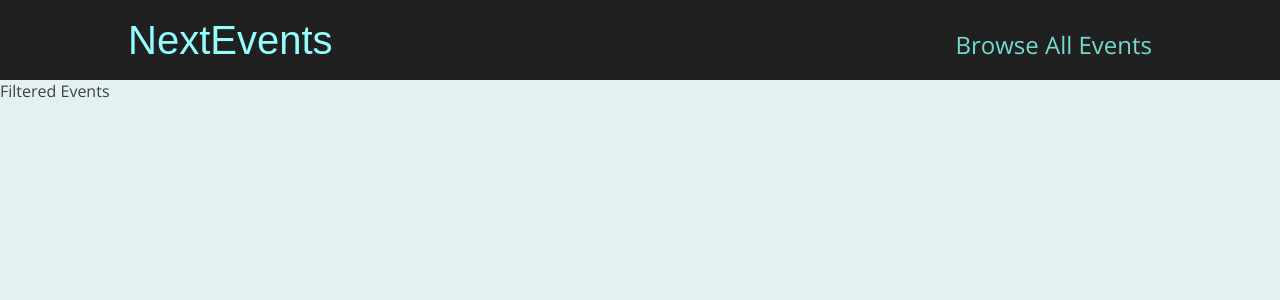
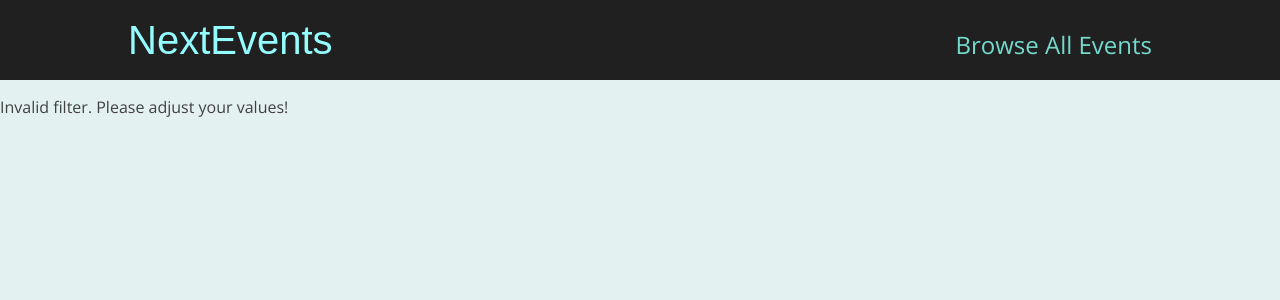
Before and after one commit to Arioum/Events-App, a Next.js app: page /events/1 in a window 1280 px wide. Shown: the top 300 px of the page. Built offline with nearby package versions, Linux system fonts and the light colour scheme.

Commit message:
updated slug and events page

```diff
--- a/pages/events/[...slug].jsx
+++ b/pages/events/[...slug].jsx
@@ -1,7 +1,42 @@
+import { useRouter } from "next/router"
+import { getFilteredEvents } from "../../dummy-data";
+import EventList from "../../components/events/EventList";
+import ResultsTitle from "../../components/events/results-title"
 
 const FilteredEventsPage = () => {
+  const router = useRouter();
+  const filterData = router.query.slug;
+
+  if (!filterData) {
+    return <p className="center">Loading...</p>
+  }
+
+  const filteredYear = filterData[0];
+  const filteredMonth = filterData[1];
+
+  const numYear = +filteredYear;
+  const numMonth = +filteredMonth;
+
+  if (isNaN(numYear) || isNaN(numMonth) || numYear > 2030 || numYear < 2021 || numMonth > 12) {
+    return <p>Invalid filter. Please adjust your values!</p>
+  }
+
+  const filteredEvents = getFilteredEvents({
+    year: numYear,
+    month: numMonth
+  });
+
+  if (!filteredEvents || filteredEvents.length === 0) {
+    return <p>No events found for the chosen filter!</p>
+  }
+
+  const date = new Date(numYear, numMonth - 1);
+
   return (
-    <div>Filtered Events</div>
+    <>
+      <ResultsTitle date={date} />
+      <EventList items={filteredEvents} />
+    </>
   )
 }
 
```
Also changed, not shown: pages/events/index.jsx (+18 -3 lines).
